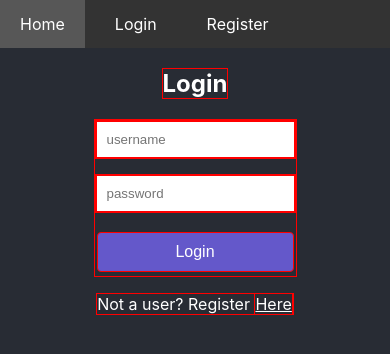
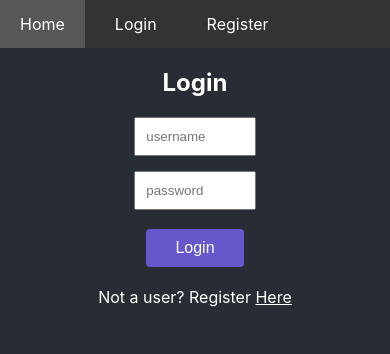
Before and after one commit to mattazz/React-Discussion-Board, a React (Create React App) app in the folder discussion-board/: page /login in a window 390 px wide. Shown: the top 354 px of the page. Built offline with nearby package versions, Linux system fonts and the light colour scheme.

Commit message:
style: enhance layout of login section for improved alignment and responsiveness

```diff
--- a/discussion-board/src/App.css
+++ b/discussion-board/src/App.css
@@ -139,17 +139,32 @@
   border: 1px solid rgba(255, 255, 255, 0.245);
   margin: 10px;
 }
-#login-section * {
-  border: 1px solid red;
-}
+
 #login-input{
   display: flex;
+  align-items: center;
   flex-direction: column;
   gap: 15px;
+  width: 50vw;
+}
+#login-input > div{
+  display: flex;
+  align-items: center;
+  justify-content: center;
+  width: 100%;
+}
+
+#login-input > div > input{
+  width: 50%;
+  align-items: center;
 }
 
 #login-input input {
   padding: 10px;
+}
+
+#login-input > button{
+  width: 50%;
 }
 
 @media (prefers-reduced-motion: no-preference) {
```
